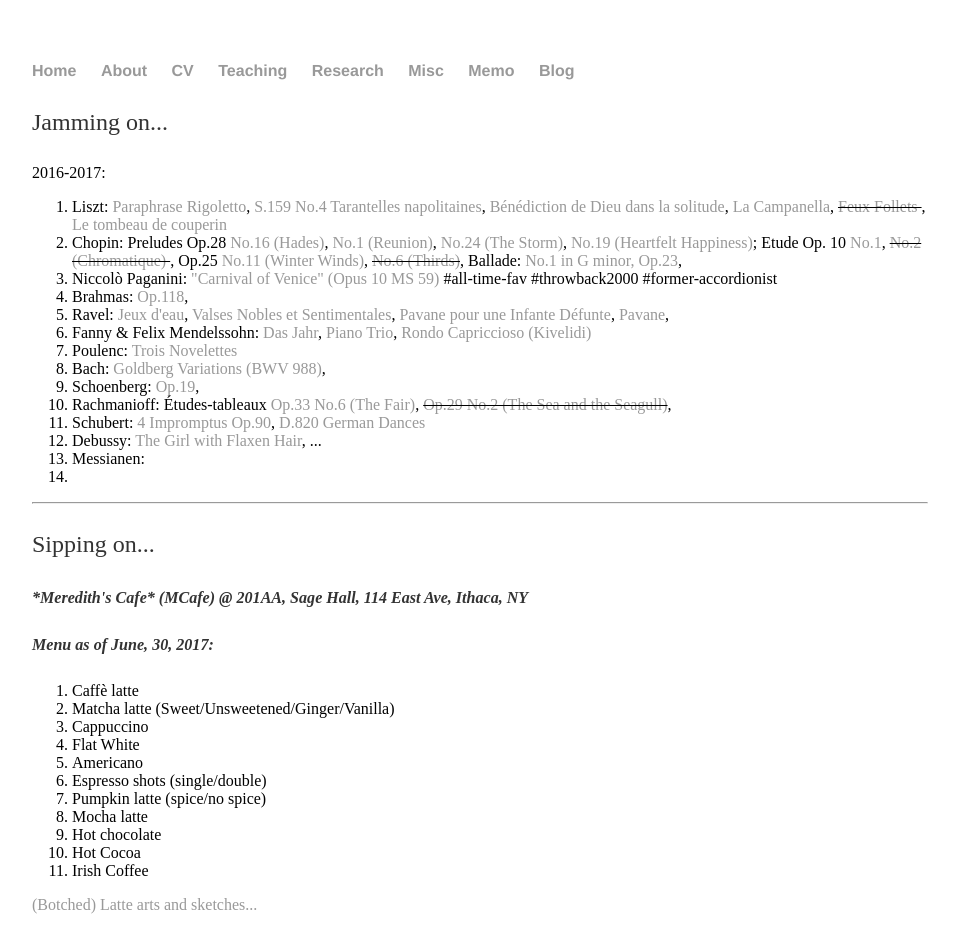
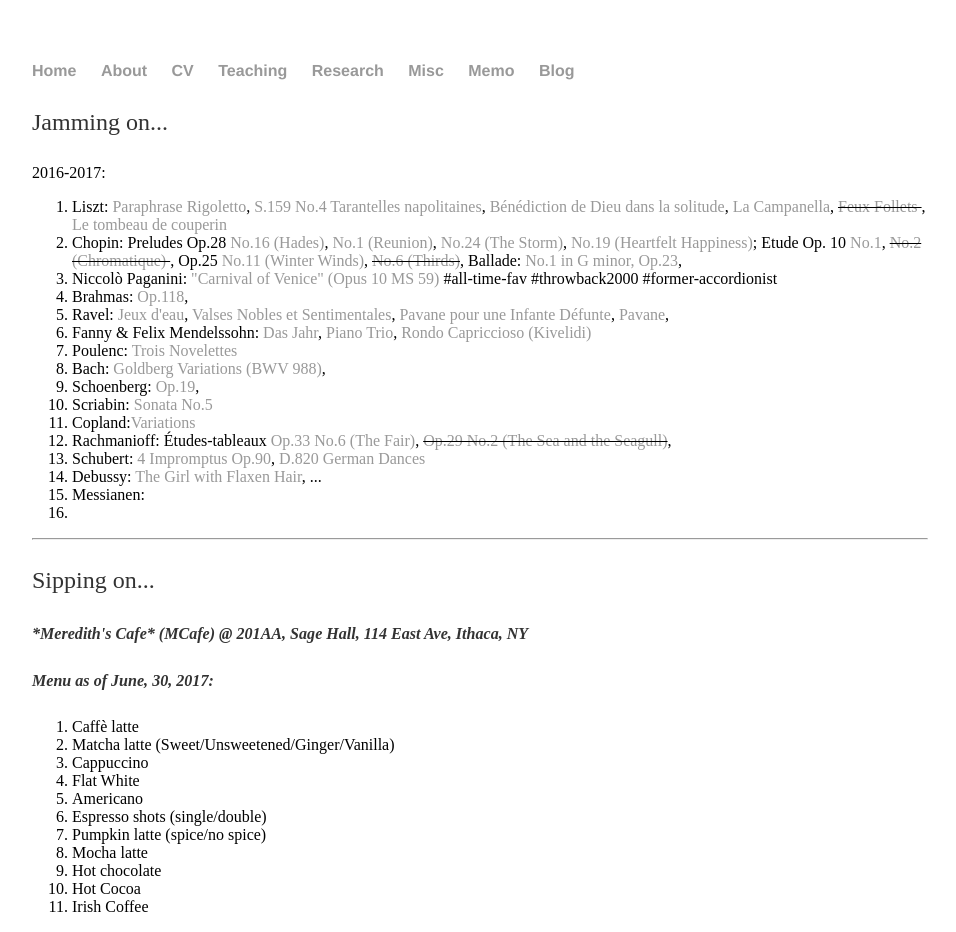
Before and after one commit to shenglih/shenglih.github.io, a Jekyll site: the page built from misc/index.html, in a window 1280 px wide. Shown: the top 932 px of the page, without its empty margins (160-1116 px from the left). Built offline with Jekyll 4.4.1, drawn with Linux system fonts in a browser that asks for light colours.

Commit message:
Update index.html

```diff
--- a/misc/index.html
+++ b/misc/index.html
@@ -15,6 +15,8 @@
 		<li> Poulenc: <a href="">Trois Novelettes</a></li>
 		<li> Bach: <a href="/misc/Goldberg_Variations__facsimile_.pdf"> Goldberg Variations</a><a href="/misc/gv.pdf"> (BWV 988)</a>, </li>
 		<li> Schoenberg: <a href=""> Op.19</a>,</li>
+		<li> Scriabin: <a href=""> Sonata No.5</a></li>
+		<li> Copland:<a href="">Variations</a></li>
 		<li> Rachmanioff: Études-tableaux <a href="">Op.33 No.6 (The Fair)</a>, <del><a href="">Op.29 No.2 (The Sea and the Seagull)</a></del>,</li>
 		<li> Schubert: <a href="/misc/6961_impromptus-d-899-op-90-complete-score-missing-page-in-no-4-109697cf-4f24-4410-ab0a-16a53e277e00.pdf"> 4 Impromptus Op.90</a>, <a href=""> D.820 German Dances</a></li>
 		<li> Debussy: <a href="/misc/43039_the-girl-with-the-flaxen-hair-102e4cf5-f758-4af9-8e26-89ae80e6c09a.pdf">The Girl with Flaxen Hair</a>, ...</li>
```
